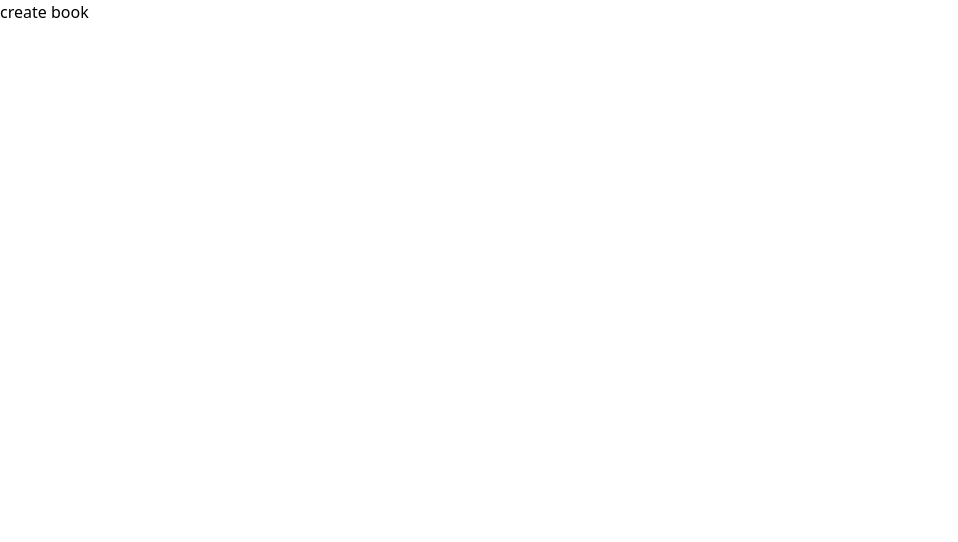
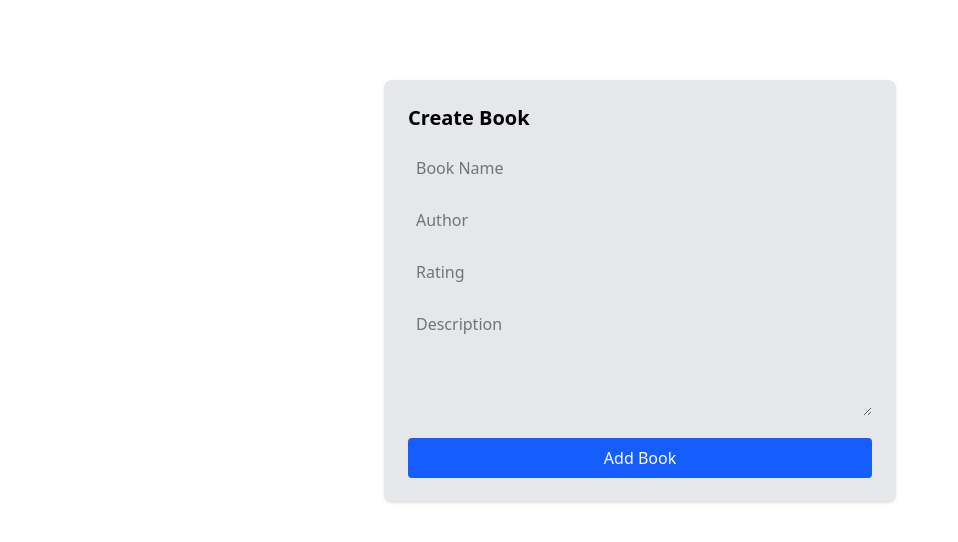
Before and after one commit to rithishcodespace/redis-learning, a React app in the folder frontend/: page /create_book in a window 1280 px wide. Shown: the top 542 px of the page, without its empty margins (0-958 px from the left). Built offline with nearby package versions, Linux system fonts and the light colour scheme; the HTML template or start-up script is replaced by a standard one.

Commit message:
created add books page

```diff
--- a/frontend/src/pages/Createbook.jsx
+++ b/frontend/src/pages/Createbook.jsx
@@ -1,9 +1,85 @@
+import { useState } from "react";
+
 const Createbook = () => {
-    return(
-        <div>
-            create book
-        </div>
-    )
-}
+
+  const [formData, setFormData] = useState({
+    name: "",
+    author: "",
+    rating: "",
+    description: ""
+  });
+
+  const handleChange = (e) => {
+    const { name, value } = e.target;
+    setFormData((prev) => ({
+      ...prev,
+      [name]: value
+    }));
+  };
+
+  const handleSubmit = (e) => {
+    e.preventDefault();
+    console.log("Book Data:", formData);
+  };
+
+  return (
+    <div className="flex justify-center mt-20">
+      <form
+        onSubmit={handleSubmit}
+        className="w-2/5 bg-gray-200 p-6 rounded-lg shadow"
+      >
+        <h2 className="text-xl font-bold mb-4">Create Book</h2>
+
+        <input
+          type="text"
+          name="name"
+          placeholder="Book Name"
+          value={formData.name}
+          onChange={handleChange}
+          className="w-full mb-3 p-2 rounded"
+          required
+        />
+
+        <input
+          type="text"
+          name="author"
+          placeholder="Author"
+          value={formData.author}
+          onChange={handleChange}
+          className="w-full mb-3 p-2 rounded"
+          required
+        />
+
+        <input
+          type="number"
+          step="0.1"
+          name="rating"
+          placeholder="Rating"
+          value={formData.rating}
+          onChange={handleChange}
+          className="w-full mb-3 p-2 rounded"
+          required
+        />
+
+        <textarea
+          name="description"
+          placeholder="Description"
+          value={formData.description}
+          onChange={handleChange}
+          className="w-full mb-4 p-2 rounded"
+          rows="4"
+          required
+        />
+
+        <button
+          type="submit"
+          className="w-full bg-blue-600 text-white p-2 rounded hover:bg-blue-700"
+        >
+          Add Book
+        </button>
+      </form>
+    </div>
+  );
+};
 
 export default Createbook;
--- a/frontend/src/pages/Listbooks.jsx
+++ b/frontend/src/pages/Listbooks.jsx
@@ -1,4 +1,5 @@
 import { useState, useEffect } from "react";
+import { Link } from "react-router-dom";
 import axios from "axios";
 
 const Listbook = () => {
@@ -6,35 +7,30 @@ const Listbook = () => {
     const[books, setBooks] = useState(
     [
         {
-            "id": 1,
             "name": "Atomic Habits",
             "author": "James Clear",
             "rating": 4.8,
             "description": "A practical guide on building good habits, breaking bad ones, and mastering tiny behaviors that lead to remarkable results."
         },
         {
-            "id": 2,
             "name": "Deep Work",
             "author": "Cal Newport",
             "rating": 4.5,
             "description": "Explores the importance of focused, distraction-free work and how it leads to success in a distracted world."
         },
         {
-            "id": 3,
             "name": "Clean Code",
             "author": "Robert C. Martin",
             "rating": 4.7,
             "description": "A handbook of agile software craftsmanship that teaches how to write readable, maintainable, and efficient code."
         },
         {
-            "id": 4,
             "name": "The Alchemist",
             "author": "Paulo Coelho",
             "rating": 4.3,
             "description": "A philosophical novel about following your dreams and listening to your heart."
         },
         {
-            "id": 5,
             "name": "Rich Dad Poor Dad",
             "author": "Robert Kiyosaki",
             "rating": 4.4,
@@ -52,8 +48,11 @@ const Listbook = () => {
     // }
 
     return(
-        <div className="flex justify-center align-middle m-40">
-            <div className="h-125 w-2/4 bg-gray-300 overflow-scroll p-2.5 flex flex-col rounded-sm">
+        <div className="flex flex-col gap-4 align-middle m-16 items-center">
+            <div>
+                <Link to="/create_book"><button className="bg-amber-700 p-1.5 rounded-md text-white cursor-pointer">Create Book</button></Link>
+            </div>
+            <div className="h-142 w-2/4 bg-gray-300 overflow-scroll p-2.5 flex flex-col rounded-sm">
                 {books.length > 0 && books.map((book) => {
                     return(
                         <div className="bg-amber-300 m-2.5 rounded-2xl p-2.5">
```
